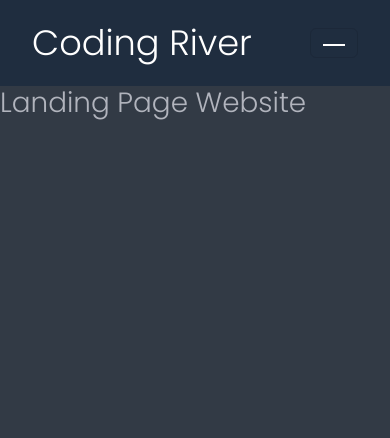
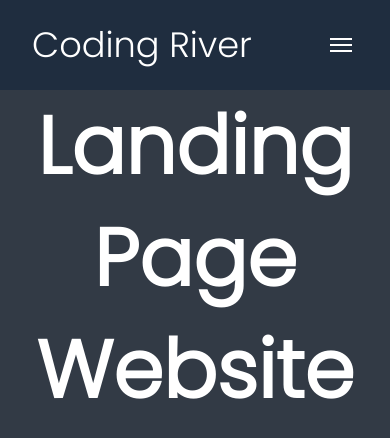
Before and after one commit to abirdakhlaoui/Formalab-bootstrap-landing-page, a plain HTML site: page index.html in a window 390 px wide. Drawn offline with nearby package versions, Linux system fonts and the light colour scheme.

Commit message:
mettre a jour le heading

```diff
--- a/assets/css/style.css
+++ b/assets/css/style.css
@@ -77,12 +77,18 @@ body {
     color: white;
 
 }
+
+.navbar-toggler{
+    border: none;
+    padding: 10px 6px;
+    outline: none;
+}
 .navbar-toggler span{
-    border: none;
-    width: 22px;
-    height: 2px;
-    border: 1px;
-    background: white;
+   display: block;
+   width: 22px;
+   height: 2px;
+   border: 1px;
+   background: #fff;
 
 }
 .navbar-toggler span + span{
@@ -117,3 +123,11 @@ body {
     color: white;
 
 }
+
+.heading {
+    font-size: 5rem;
+    font-weight: bold;
+    line-height: 1.4;
+    text-align: center;
+    color: #fff;
+}
--- a/index.html
+++ b/index.html
@@ -51,7 +51,7 @@
                       </li>
                     </ul>
                     <form class="d-flex" role="search">
-                      <button class="btn btn-outline-light" type="submit">Search</button>
+                      <button class="btn btn-outline-light" type="submit">Get a quote now</button>
                     </form>
                   </div>
                 </div>
```
